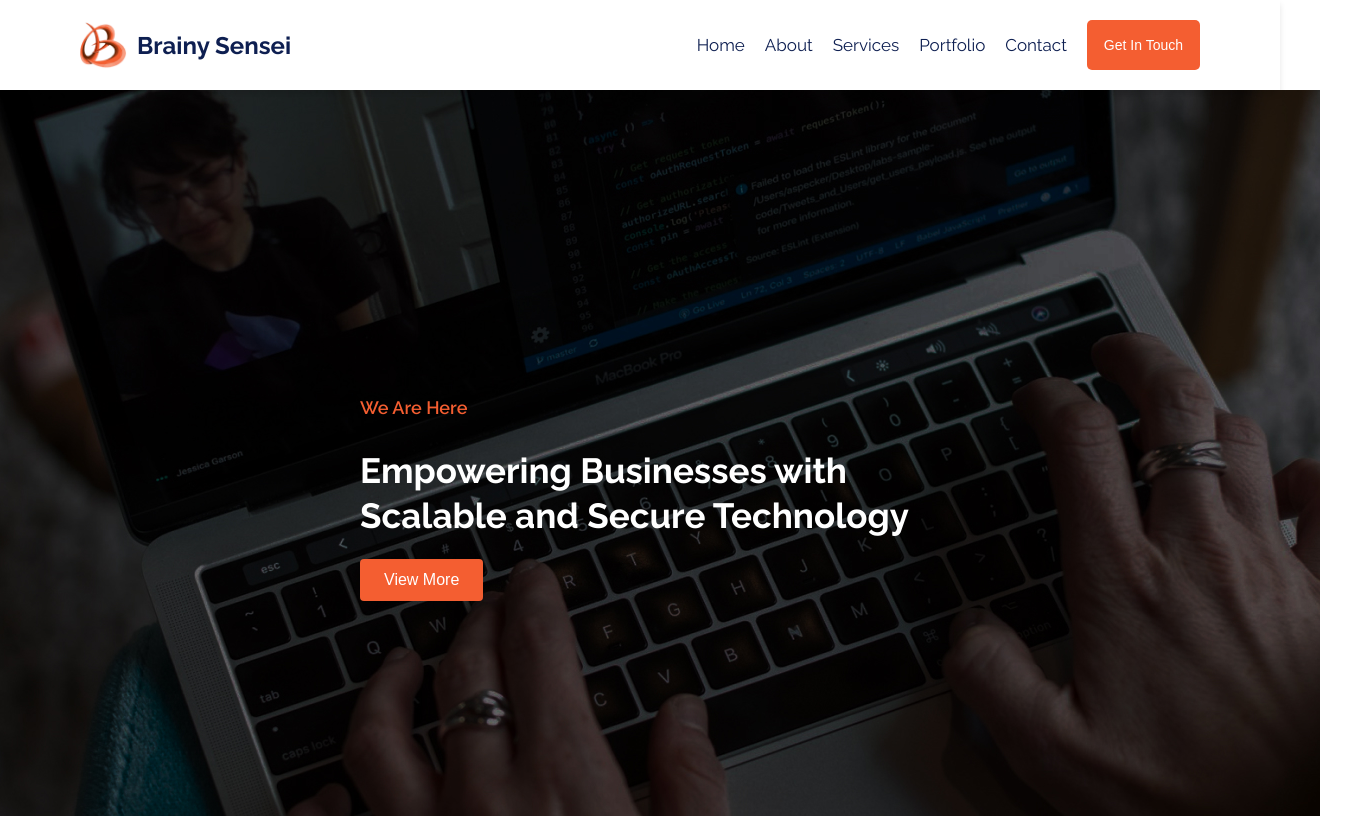
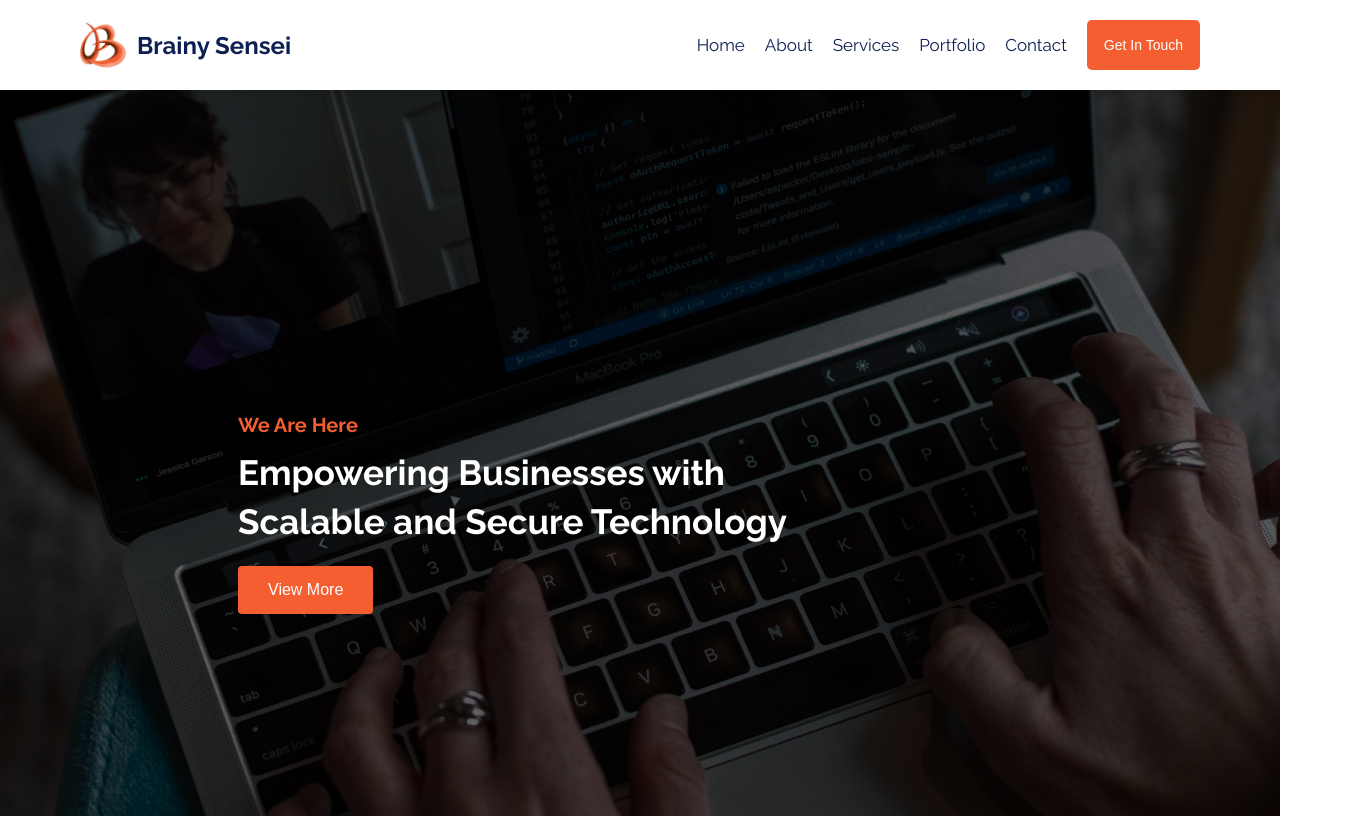
Before and after one commit to Brainy-Sensei/BrainySensei_website, a React (Create React App) app: page / in a window 1280 px wide. Shown: the top 816 px of the page, 1360 px wide, since content can reach past the window. Built offline with nearby package versions, Linux system fonts and the light colour scheme.

Commit message:
compelte

```diff
--- a/src/App.css
+++ b/src/App.css
@@ -10,7 +10,7 @@
 .App{
 
   /* width: 100%;
-  height: auto; */
+   */
   background-color: #F7F7F7;
 
 }
--- a/src/App.js
+++ b/src/App.js
@@ -32,7 +32,8 @@ const App =() =>{
          backgroundImage={backgroundImg}
            // Pass background image here
             />
-         < OverlapSection  mainImage={image}
+         < OverlapSection
+          mainImage={image}
           overlapImage={image1}
          subtitle="Who we are"
         title="Innovative Software Solutions Tailored for Your Success"
@@ -41,7 +42,8 @@ const App =() =>{
         />
 
              <Process />
-           <ProductDescription imageSrc={bannerImage}
+           <ProductDescription
+           imageSrc={bannerImage}
           subtitle="What We Do"
          title="We Develop Products That People Love to Use."
          description="We are a team of skilled professionals specializing in Software Development, AI, EdTech solutions, and LLMs and chatbots, all united by a common goal of ensuring customer satisfaction. Our focus is on delivering innovative and comprehensive web solutions that enhance your business through technology."
--- a/src/componets/HeroSection.css
+++ b/src/componets/HeroSection.css
@@ -1,40 +1,53 @@
+/* General Styles */
+
+/* Hero Section Styles */
 .hero-section {
   display: flex;
   align-items: center;
-  justify-content: center;
+  justify-content: flex-start;
   height: 100vh;
   width: 100%;
+  /* background-image: url("../image/background.jpg"); */
   background-size: cover;
   background-position: center;
-  color: #ffffff;
   position: relative;
-  text-align: left;
-  padding: 0 20px;
+  color: #FFFFFF;
+
 }
 
 .hero-content {
   max-width: 600px;
+  margin-left: 10%;
   z-index: 2;
+  width: 797px;
+  height: 222.66px;
+  margin-right: 50px;
+  padding: 110px;
+border-radius: 5px 0px 0px 0px;
+opacity: 0px;
+/* transform: translate(6.5rem); */
 }
 
 .hero-subtitle {
-  font-size: 18px;
-  font-weight: 600;
-  margin-bottom: 10px;
-  color: #f45e31;
+  font-size: 20px;
+  line-height: 20px;
+  color: #F45E31;
+  font-weight: 700;
+  margin-bottom: 5px;
+  transform: translateY(1.0rem);
 }
 
 .hero-title {
   font-size: 35px;
   font-weight: bold;
+  line-height: 1.4;
   margin-bottom: 20px;
-  line-height: 1.3;
 }
 
 .hero-button {
-  padding: 12px 24px;
-  background-color: #f45e31;
-  color: #ffffff;
+  padding: 15px 30px;
+  background-color: #F45E31;
+  color: #FFFFFF;
   border: none;
   border-radius: 4px;
   font-size: 16px;
@@ -43,20 +56,22 @@
 }
 
 .hero-button:hover {
-  background-color: #e64a19;
+  background-color: #F45E31;
 }
 
 /* Responsive Design */
 @media (max-width: 768px) {
+  .hero-section {
+    justify-content: center;
+    text-align: center;
+  }
+
+  .hero-content {
+    margin-left: 20px;
+    padding: 20px;
+  }
+
   .hero-title {
     font-size: 28px;
   }
-
-  .hero-content {
-    text-align: center;
-  }
-
-  .hero-button {
-    margin: 0 auto;
-  }
 }
--- a/src/componets/InputSection.css
+++ b/src/componets/InputSection.css
@@ -2,7 +2,6 @@
 
 
 .contact-container {
-    width: 100%;
   max-width: 1200px; /* Restrict container width */
   /* margin: 40px auto;  */
   padding: 40px 80px;
@@ -105,10 +104,11 @@
 }
 
 .contact-info p svg {
-    font-size: 20px;
+  font-size: 25px;
   margin-right: 20px;
   padding: 10px;
   color: #ff5722;
+  border-radius: 5px;
   background-color: #F7F7F7;
 }
 
--- a/src/componets/InputSection.js
+++ b/src/componets/InputSection.js
@@ -46,11 +46,8 @@ const App = () => {
             <div key={index} className="contact-info">
               <p>
                 {info.icon} {info.title}
-
-
               </p>
               <span>{info.details}</span>
-
             </div>
           ))}
           <div className="social-icons">
--- a/src/componets/Navbar.css
+++ b/src/componets/Navbar.css
@@ -9,7 +9,6 @@ body, ul, li {
 }
 
 .navbar {
-
   display: flex;
   align-items: center;
   justify-content: space-between;
--- a/src/componets/Services.css
+++ b/src/componets/Services.css
@@ -1,7 +1,7 @@
 /* General Styles */
 
 .services-container {
-  width: 100%;
+
   padding: 4rem 2rem;
   text-align: center;
   background-color: #ffffff;
--- a/src/componets/TeamSection.css
+++ b/src/componets/TeamSection.css
@@ -1,7 +1,7 @@
 /* Team Section Styling */
 
 .team-section {
-  width: 100%;
+
   padding: 3rem 1rem;
   background-color: #0E1F51; /* Matches the dark blue theme */
   text-align: center;
--- a/src/componets/Technologies.css
+++ b/src/componets/Technologies.css
@@ -1,7 +1,7 @@
 /* General Container Styles */
 
 .technologies-container {
-  width: 100%;
+
   height: auto;
   padding: 2rem 1rem;
   background-color: #FFFFFF; /* Light background color */
--- a/src/componets/Testimonials.css
+++ b/src/componets/Testimonials.css
@@ -1,7 +1,7 @@
 /* Testimonials.css */
 
 .testimonials-section {
-  width: 100%;
+
   height: auto;
   padding: 40px 20px;
   text-align: center;
```
Lines whose indentation alone changed are shown as unchanged.
